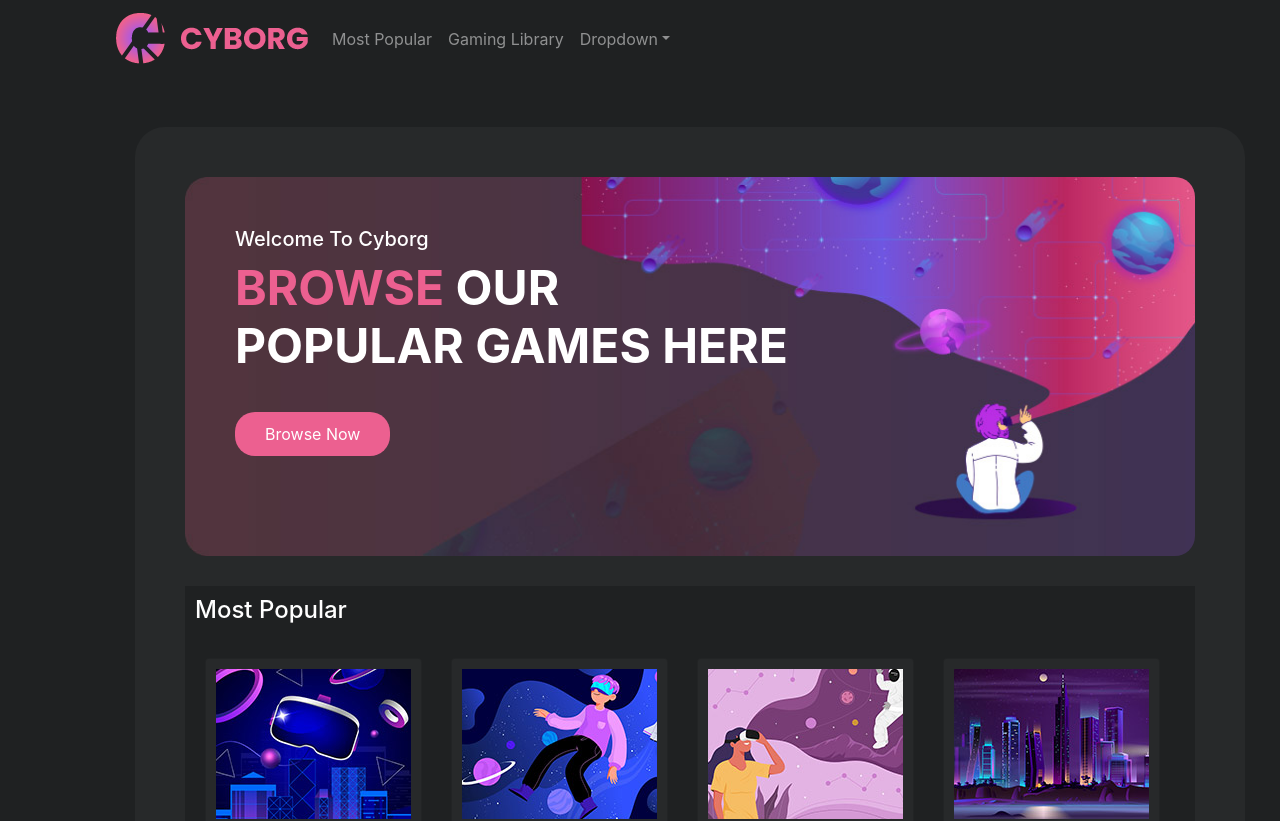
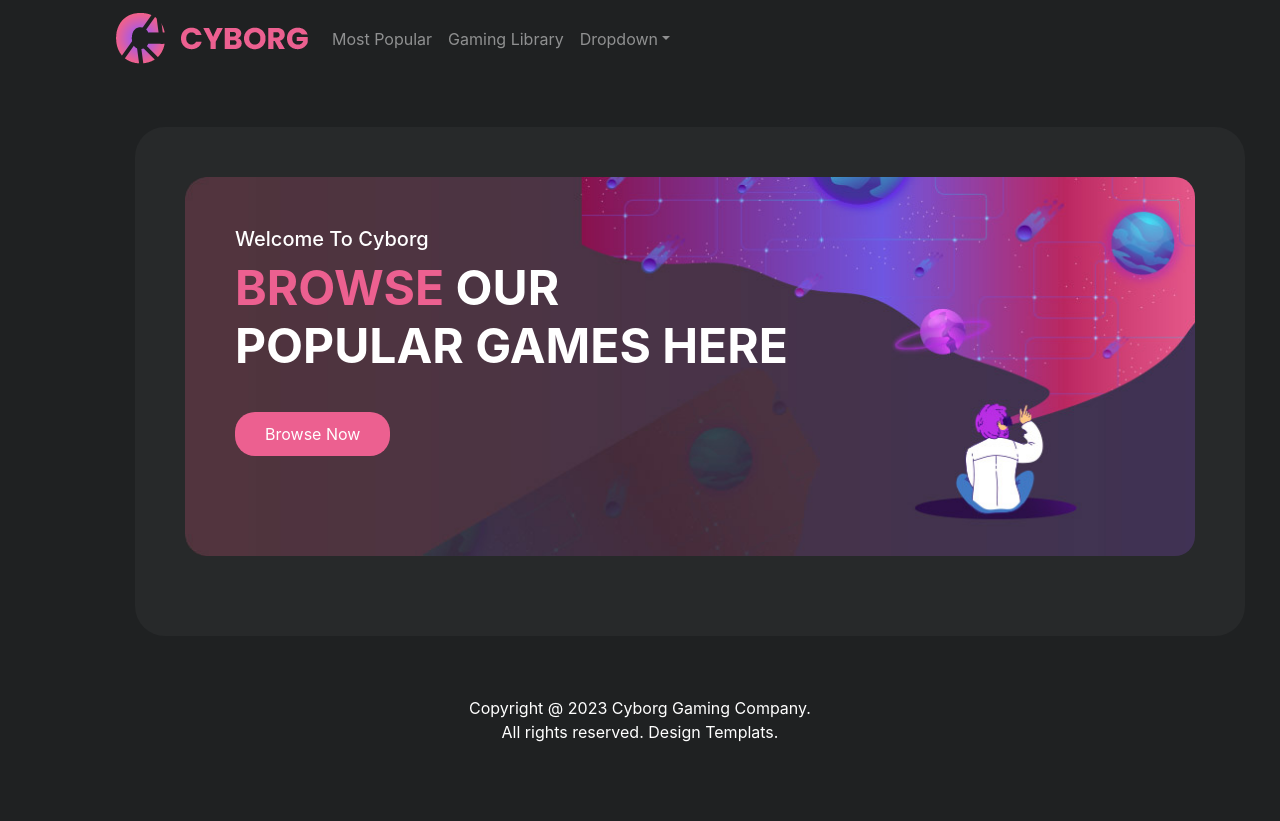
Before and after one commit to Mona-essa/Cyborg-React-Project1, a React (Create React App) app: page /Home in a window 1280 px wide. Shown: the top 821 px of the page. After the commit the page ends 800 px from the top, so only its background shows below. Built offline with nearby package versions, Linux system fonts and the light colour scheme.

Commit message:
Update Home.js

```diff
--- a/src/Pages/Home/Home.js
+++ b/src/Pages/Home/Home.js
@@ -1,6 +1,5 @@
 import Hero from "../../hero/hero";
-import GamingLibrary from "../../GamingLibrary/GamingLibrary";
-import MostPopular from "../../most popular/most-popular";
+
 
 
 
@@ -8,7 +7,7 @@ const Home = () => {
     return(
         <div>
             <Hero/>
-           <MostPopular />
+
 
 
         </div>
```
